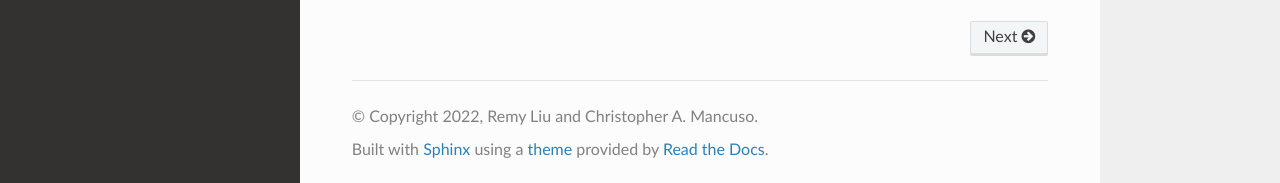
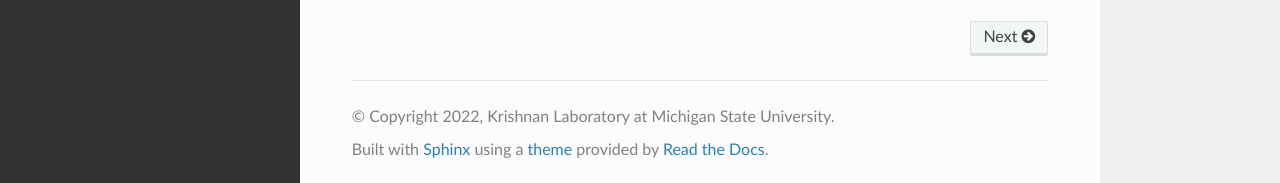
Before and after one commit to krishnanlab/PyGenePlexus, a Sphinx documentation site: the page built from docs/source/index.rst, in a window 1280 px wide and 962 px high. Shown: the part 776-959 px from the top of the window. Built offline with Sphinx 7.4.7 and the Read the Docs theme 2.0.0, drawn with Linux system fonts in a browser that asks for light colours.

```diff
--- a/docs/source/conf.py
+++ b/docs/source/conf.py
@@ -18,11 +18,11 @@ sys.path.insert(0, os.path.abspath('../..'))
 # -- Project information -----------------------------------------------------
 
 project = 'PyGenePlexus'
-copyright = '2022, Remy Liu and Christopher A. Mancuso'
+copyright = '2022, Krishnan Laboratory at Michigan State University'
 author = 'Remy Liu and Christopher A. Mancuso'
 
 # The full version, including alpha/beta/rc tags
-release = '0.0.0'
+release = '1.0.0'
 
 
 # -- General configuration ---------------------------------------------------
--- a/setup.cfg
+++ b/setup.cfg
@@ -1,6 +1,6 @@
 [metadata]
 name = geneplexus
-version = 0.0.1-dev
+version = 1.0.0-dev
 long_description = file: README.md
 long_description_context_type = text/markdown
 
```
